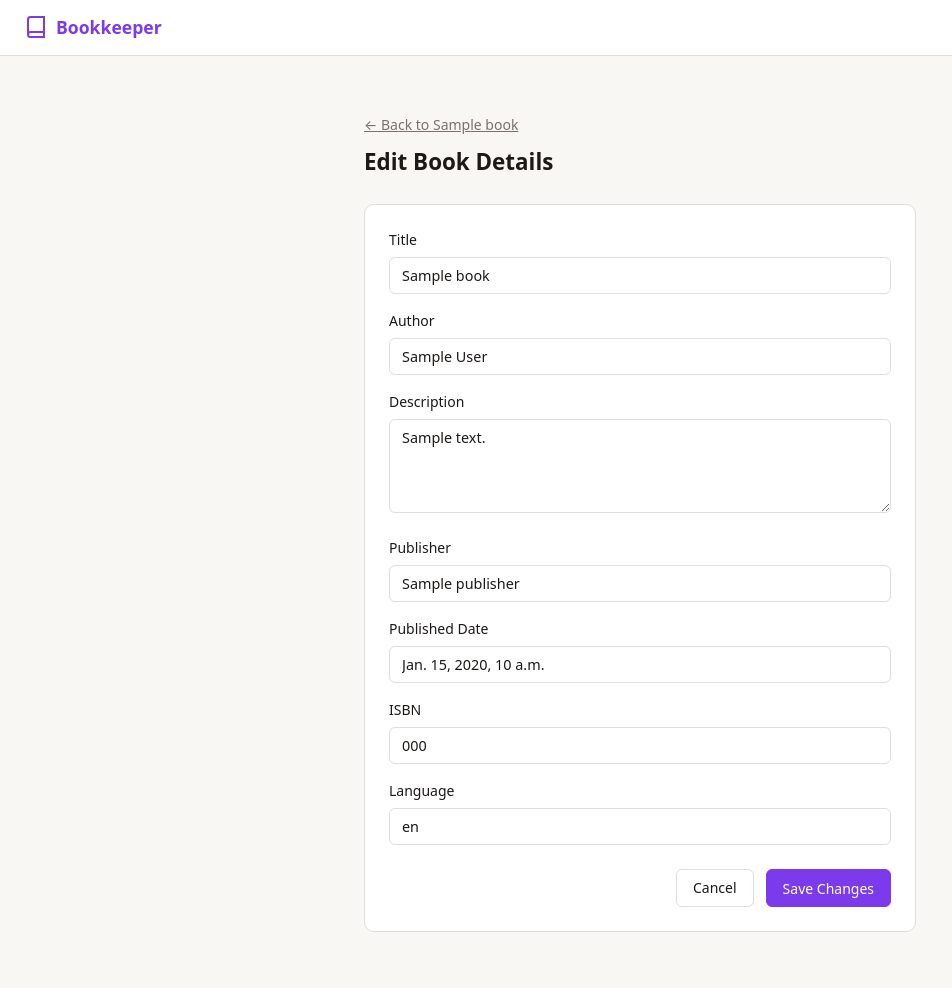
After one commit to ehwio/django-bookkeeper, a Django app: template src/bookkeeper/templates/bookkeeper/book_edit.html in a window 1280 px wide. The commit adds this page. Shown: the whole page, without its empty margins (0-952 px from the left). Run offline with Django 4.2, Linux system fonts and the light colour scheme; the template is opened without the code that fills it: most values are stand-ins (such as "Sample title", 1, 10 or a date in 2020); parts of the project's set-up code (start-up, migrations or seed data) failed here and were passed over.

Commit message:
Feature #29: Edit book metadata (title, author, etc.) (#33)
* Add book metadata edit feature (#29)

Implements the ability to edit book metadata (title, author, description,
publisher, published_date, isbn, language) for the user who uploaded the
book.

- Add BookMetadataForm (ModelForm) for editable book fields
- Add book_edit view to handle GET (form display) and POST (form save)
- Wire up /book/<slug>/edit/ URL
- Create book_edit.html template with styled form
- Add Edit Details button to book_detail.html (visible only to uploader)
- Add .bk-textarea, .bk-book-edit, .bk-alert-success CSS styles

* address PR review: auth check, remove dead BookEditView, PRG pattern

- Add ownership check (PermissionDenied if book.added_by != request.user)
- Remove unused BookEditView class
- Use Post-Redirect-Get: redirect to ?saved=1 on success

---------

Co-authored-by: Eric Williams <eric@localhost>

```diff
--- a/src/bookkeeper/static/bookkeeper/css/bookkeeper.css
+++ b/src/bookkeeper/static/bookkeeper/css/bookkeeper.css
@@ -118,6 +118,29 @@ body {
 }
 .bk-field { margin-bottom: 1rem; }
 .bk-field label { display: block; font-size: .875rem; font-weight: 500; margin-bottom: .35rem; }
+.bk-textarea {
+  width: 100%;
+  padding: .5rem .75rem;
+  border: 1px solid var(--bk-border);
+  border-radius: var(--bk-radius-sm);
+  font-size: .9rem;
+  font-family: inherit;
+  background: var(--bk-surface);
+  color: var(--bk-text);
+  resize: vertical;
+  transition: border-color .15s;
+}
+.bk-textarea:focus { outline: none; border-color: var(--bk-accent); box-shadow: 0 0 0 3px var(--bk-accent-lt); }
+
+/* ── Book edit ───────────────────────────────────────────────── */
+.bk-book-edit { max-width: 600px; margin: 0 auto; padding: 1.5rem; }
+.bk-edit-header { margin-bottom: 1.5rem; }
+.bk-edit-header .bk-back-link { color: var(--bk-text-muted); font-size: .875rem; margin-bottom: .5rem; display: inline-block; }
+.bk-edit-header h1 { font-size: 1.4rem; font-weight: 700; }
+.bk-edit-form { background: var(--bk-surface); border: 1px solid var(--bk-border); border-radius: var(--bk-radius); padding: 1.5rem; }
+.bk-edit-actions { display: flex; justify-content: flex-end; gap: .75rem; margin-top: 1.5rem; }
+.bk-alert { padding: .75rem 1rem; border-radius: var(--bk-radius-sm); font-size: .875rem; margin-bottom: 1rem; }
+.bk-alert-success { background: #d1fae5; color: #065f46; border: 1px solid #a7f3d0; }
 
 /* ── Utility ─────────────────────────────────────────────────── */
 .bk-muted { color: var(--bk-text-muted); font-size: .8125rem; }
--- /dev/null
+++ b/src/bookkeeper/templates/bookkeeper/book_edit.html
@@ -0,0 +1,68 @@
+{% extends "bookkeeper/base.html" %}
+
+{% block title %}Edit {{ book.title }} — Bookkeeper{% endblock %}
+
+{% block content %}
+<div class="bk-book-edit">
+  <div class="bk-edit-header">
+    <a href="{% url 'bookkeeper:book_detail' book.slug %}" class="bk-back-link">
+      ← Back to {{ book.title }}
+    </a>
+    <h1>Edit Book Details</h1>
+  </div>
+
+  {% if saved %}
+  <div class="bk-alert bk-alert-success">Changes saved successfully.</div>
+  {% endif %}
+
+  <form method="post" class="bk-edit-form" action="{% url 'bookkeeper:book_edit' book.slug %}">
+    {% csrf_token %}
+    <div class="bk-field">
+      <label for="id_title">Title</label>
+      <input type="text" id="id_title" name="title" value="{{ form.title.value|default:book.title }}" class="bk-input" maxlength="500" required>
+      {% if form.title.errors %}<span class="bk-error">{{ form.title.errors.0 }}</span>{% endif %}
+    </div>
+
+    <div class="bk-field">
+      <label for="id_author">Author</label>
+      <input type="text" id="id_author" name="author" value="{{ form.author.value|default:book.author }}" class="bk-input" maxlength="500">
+      {% if form.author.errors %}<span class="bk-error">{{ form.author.errors.0 }}</span>{% endif %}
+    </div>
+
+    <div class="bk-field">
+      <label for="id_description">Description</label>
+      <textarea id="id_description" name="description" class="bk-textarea" rows="4">{{ form.description.value|default:book.description }}</textarea>
+      {% if form.description.errors %}<span class="bk-error">{{ form.description.errors.0 }}</span>{% endif %}
+    </div>
+
+    <div class="bk-field">
+      <label for="id_publisher">Publisher</label>
+      <input type="text" id="id_publisher" name="publisher" value="{{ form.publisher.value|default:book.publisher }}" class="bk-input" maxlength="300">
+      {% if form.publisher.errors %}<span class="bk-error">{{ form.publisher.errors.0 }}</span>{% endif %}
+    </div>
+
+    <div class="bk-field">
+      <label for="id_published_date">Published Date</label>
+      <input type="text" id="id_published_date" name="published_date" value="{{ form.published_date.value|default:book.published_date }}" class="bk-input" maxlength="50" placeholder="e.g. 2023 or March 2023">
+      {% if form.published_date.errors %}<span class="bk-error">{{ form.published_date.errors.0 }}</span>{% endif %}
+    </div>
+
+    <div class="bk-field">
+      <label for="id_isbn">ISBN</label>
+      <input type="text" id="id_isbn" name="isbn" value="{{ form.isbn.value|default:book.isbn }}" class="bk-input" maxlength="20">
+      {% if form.isbn.errors %}<span class="bk-error">{{ form.isbn.errors.0 }}</span>{% endif %}
+    </div>
+
+    <div class="bk-field">
+      <label for="id_language">Language</label>
+      <input type="text" id="id_language" name="language" value="{{ form.language.value|default:book.language }}" class="bk-input" maxlength="10" placeholder="e.g. en">
+      {% if form.language.errors %}<span class="bk-error">{{ form.language.errors.0 }}</span>{% endif %}
+    </div>
+
+    <div class="bk-edit-actions">
+      <a href="{% url 'bookkeeper:book_detail' book.slug %}" class="bk-btn">Cancel</a>
+      <button type="submit" class="bk-btn bk-btn-primary">Save Changes</button>
+    </div>
+  </form>
+</div>
+{% endblock %}
--- a/src/bookkeeper/urls.py
+++ b/src/bookkeeper/urls.py
@@ -8,12 +8,14 @@ urlpatterns = [
     path("", views.LibraryView.as_view(), name="library"),
     path("upload/", views.upload_book, name="upload"),
     path("book/<slug:slug>/", views.BookDetailView.as_view(), name="book_detail"),
+    path("book/<slug:slug>/edit/", views.book_edit, name="book_edit"),
     path("book/<slug:slug>/read/", views.reader_view, name="reader"),
     # API
     path("api/book/<slug:slug>/progress/", views.api_progress, name="api_progress"),
     path("api/book/<slug:slug>/rate/", views.api_rate, name="api_rate"),
     path("api/book/<slug:slug>/finish/", views.api_finish, name="api_finish"),
     path("api/book/<slug:slug>/favorite/", views.api_favorite, name="api_favorite"),
+    path("api/book/<slug:slug>/delete/", views.api_delete, name="api_delete"),
     path("api/book/<slug:slug>/cover/", views.api_cover, name="api_cover"),
     path("api/book/<slug:slug>/page/<int:index>/", views.api_comic_page, name="api_comic_page"),
     path(
```
Also changed, not shown: src/bookkeeper/forms.py (+17 -1 lines), src/bookkeeper/templates/bookkeeper/book_detail.html (+11 -0 lines), src/bookkeeper/views.py (+33 -2 lines).
